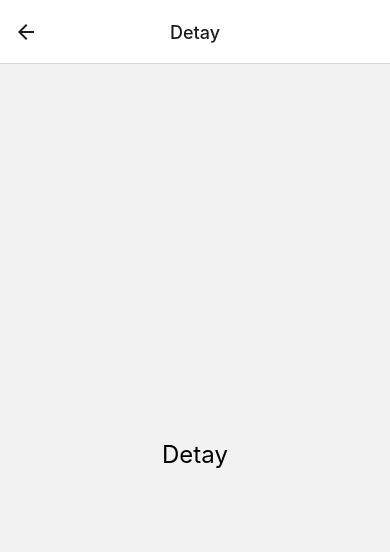
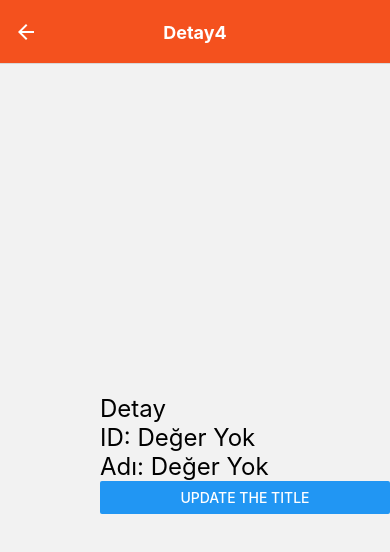
Before and after one commit to murathanje/React-Native, a React Native app in the folder ReactNative/: screen /Detay in a window 390 px wide. Shown: the top 552 px of the page. Built offline with nearby package versions, Linux system fonts and the light colour scheme.

Commit message:
Header fixing was done

```diff
--- a/ReactNative/App.js
+++ b/ReactNative/App.js
@@ -5,6 +5,7 @@ import { createNativeStackNavigator } from '@react-navigation/native-stack';
 import HomeScreen from './src/screens/Home';
 import UsersScreen from './src/screens/Users';
 import UsersDetail from './src/screens/USersDetail';
+import HeaderLogo from './components/HeaderLogo';
 
 
 
@@ -15,30 +16,35 @@ const Stack = createNativeStackNavigator();
 function App() {
   return (
     <NavigationContainer>
-      <Stack.Navigator initialRouteName='Home'>
+      <Stack.Navigator initialRouteName='Home' screenOptions={{
+        headerStyle: {
+          backgroundColor: '#f4511e',
+        },
+        headerTintColor: '#fff',
+        headerTitleStyle: {
+          fontWeight: 'bold',
+        },
+        headerTitleAlign: 'center'
+      }}>
         <Stack.Screen
           name="Home"
           component={HomeScreen}
           options={{
             title: 'Anasayfa',
-            headerTitleAlign: 'center' // Burada yer alan özellik ile başlığı ortala
+            headerTitle: (props) => <HeaderLogo {...props} />
           }}
         />
         <Stack.Screen
           name="Users"
           component={UsersScreen}
           options={{
-            title: 'Kullanıcılar',
-            headerTitleAlign: 'center' // Burada yer alan özellik ile başlığı ortala
+            title: 'Kullanıcılar'
           }}
         />
         <Stack.Screen
           name="Detay"
           component={UsersDetail}
-          options={{
-            title: 'Detay',
-            headerTitleAlign: 'center' // Burada yer alan özellik ile başlığı ortala
-          }}
+          options={({ route }) => ({ title: route.params?.item.name || 'Detay4' })}
         />
       </Stack.Navigator>
     </NavigationContainer>
--- /dev/null
+++ b/ReactNative/components/HeaderLogo.js
@@ -0,0 +1,13 @@
+import { Image } from 'react-native'
+import React from 'react'
+
+const HeaderLogo = () => {
+    return (
+        <Image
+            style={{ width: 40, height: 40 }}
+            source={require('../assets/logo.png')}
+        />
+    )
+}
+
+export default HeaderLogo
--- a/ReactNative/src/screens/USersDetail/index.js
+++ b/ReactNative/src/screens/USersDetail/index.js
@@ -1,23 +1,25 @@
-import { View, Text, StyleSheet } from 'react-native'
+import { View, Text, StyleSheet, Button } from 'react-native'
 import React from 'react'
 
-const UsersDetail = ({route}) => {
-    const data = route.params;
+const UsersDetail = ({ route, navigation }) => {
+    const { name, id } = route.params?.item || {};
     return (
-        <View style={{ flex: 1, justifyContent: 'center', alignItems: 'center' }}>
+        <View style={{ flex: 1, justifyContent: 'center', marginLeft: 100 }}>
             <Text style={styles.text}>Detay</Text>
-            <Text style={styles.text}>
-                {
-                    JSON.stringify(data, null, 2)
-                }
-            </Text>
+            <Text style={styles.text}>ID: {id || 'Değer Yok'}</Text>
+            <Text style={styles.text}>Adı: {name || 'Değer Yok'}</Text>
+            <Button style= {styles.text}
+                title="Update the title"
+                onPress={() => navigation.setOptions({ title: 'Updated!' })}
+            />
         </View>
-    )
-}
+    );
+};
 
 const styles = StyleSheet.create({
     text: {
         fontSize: 24,
+        textAlign: 'left'
     }
 })
 
```
Also changed, not shown: ReactNative/assets/logo.png (added).
